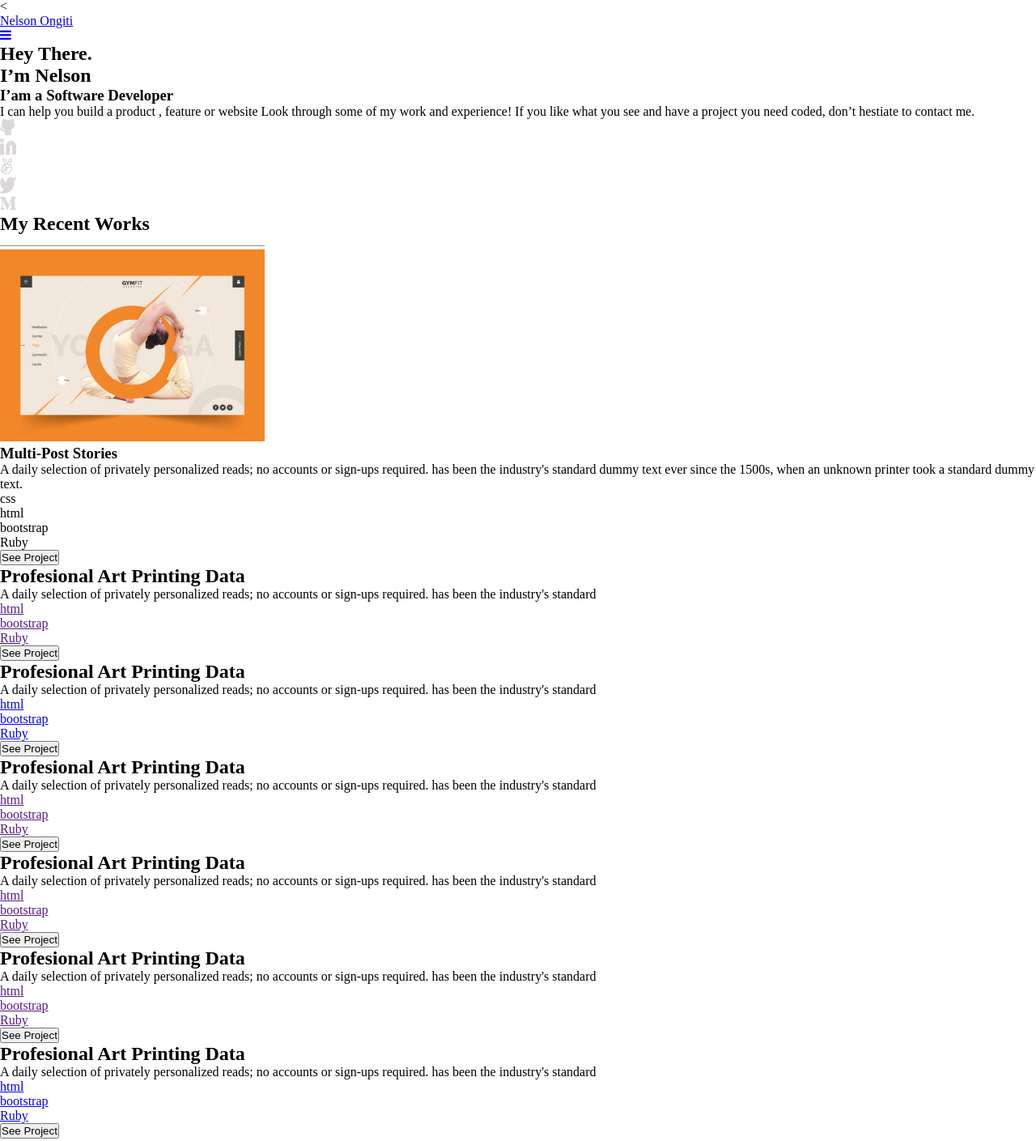
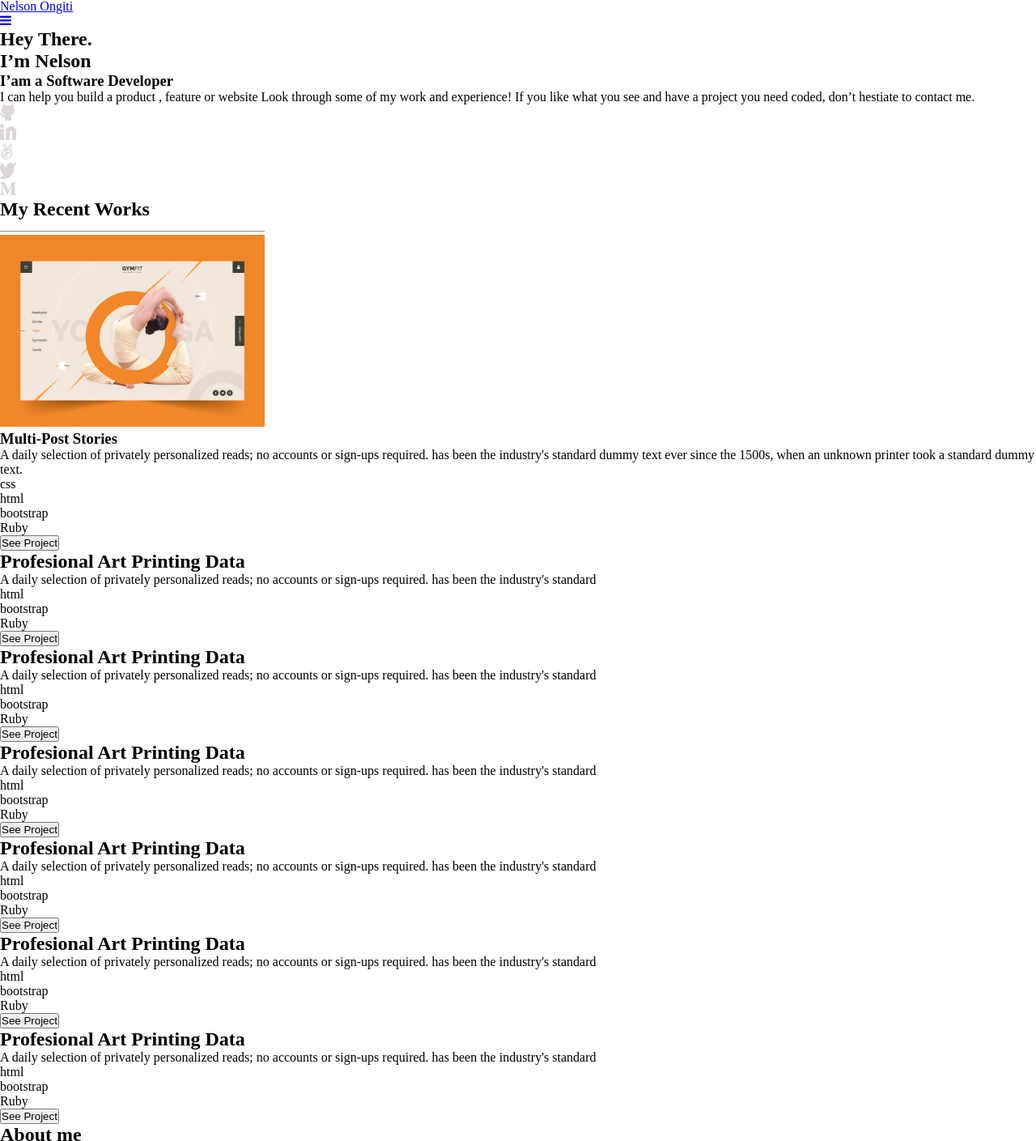
Before and after one commit to MicroverseNelson/MyPortfolio, a website: page index.html in a window 1280 px wide. Shown: the part 1-1410 px from the top of the page at 81% size. Drawn offline with Linux system fonts and the light colour scheme; a web font is replaced by a local one.

Commit message:
refactored html and css to meet the webhint and lint standards

```diff
--- a/index.html
+++ b/index.html
@@ -6,7 +6,7 @@
     <meta name="viewport" content="width=device-width, initial-scale=1.0" />
     <title>Portfolio</title>
     <link rel="stylesheet" href="https://cdnjs.cloudflare.com/ajax/libs/font-awesome/4.7.0/css/font-awesome.min.css">
-    <<link rel="preconnect" href="https://fonts.googleapis.com">
+    <link rel="preconnect" href="https://fonts.googleapis.com">
     <link rel="preconnect" href="https://fonts.gstatic.com" crossorigin>
     <link href="https://fonts.googleapis.com/css2?family=Crete+Round&family=Inter:wght@100&family=Meera+Inimai&family=Roboto:wght@700&display=swap" rel="stylesheet">
     <link rel="stylesheet" href="main.css">
@@ -33,10 +33,10 @@
         need coded, don’t hestiate to contact me.
       </p>
       <ul class="hero-social-links">
-        <a href="#"><li><img src="./images/Footericons/1.png" alt="" /></li></a>
-        <a href=""><li><img src="./images/Footericons/2.png" alt="" /></li></a>
-        <a href=""><li><img src="./images/Footericons/3.png" alt="" /></li></a>
-        <a href=""><li><img src="./images/Footericons/4.png" alt="" /></li></a>
+        <li><img src="./images/Footericons/1.png" alt="" /></li>
+        <li><img src="./images/Footericons/2.png" alt="" /></li>
+        <li><img src="./images/Footericons/3.png" alt="" /></li>
+       <li><img src="./images/Footericons/4.png" alt="" /></li>
         <li><img src="./images/Footericons/5.png" alt="" /></li>
       </ul>
     </section>
@@ -70,9 +70,9 @@
           sign-ups required. has been the industry's standard
         </p>
         <ul class="project-item-links" >
-          <a href=""><li>html</li></a>
-          <a href=""><li>bootstrap</li></a>
-          <a href=""><li>Ruby</li></a>
+          <li>html</li>
+          <li>bootstrap</li>
+          <li>Ruby</li>
         </ul>
         <button class="project-item-btn" type="submit">See Project</button>
       </div>
@@ -83,9 +83,9 @@
           sign-ups required. has been the industry's standard
         </p>
         <ul class="project-item-links">
-          <a href="#"><li>html</li></a>
-          <a href="#"><li>bootstrap</li></a>
-          <a href="#"><li>Ruby</li></a>
+          <li>html</li>
+          <li>bootstrap</li>
+          <li>Ruby</li>
         </ul>
         <button class="project-item-btn" type="submit">See Project</button>
       </div>
@@ -96,9 +96,9 @@
           sign-ups required. has been the industry's standard
         </p>
         <ul class="project-item-links">
-          <a href=""><li>html</li></a>
-          <a href=""><li>bootstrap</li></a>
-          <a href=""><li>Ruby</li></a>
+          <li>html</li>
+          <li>bootstrap</li>
+          <li>Ruby</li>
         </ul>
         <button class="project-item-btn" type="submit">See Project</button>
       </div>
@@ -109,9 +109,9 @@
           sign-ups required. has been the industry's standard
         </p>
         <ul class="project-item-links">
-          <a href=""><li>html</li></a>
-          <a href=""><li>bootstrap</li></a>
-          <a href=""><li>Ruby</li></a>
+          <li>html</li>
+          <li>bootstrap</li>
+          <li>Ruby</li>
         </ul>
         <button class="project-item-btn" type="submit">See Project</button>
       </div>
@@ -122,9 +122,9 @@
           sign-ups required. has been the industry's standard
         </p>
         <ul class="project-item-links">
-          <a href=""><li>html</li></a>
-          <a href=""><li>bootstrap</li></a>
-          <a href=""><li>Ruby</li></a>
+          <li>html</li>
+          <li>bootstrap</li>
+          <li>Ruby</li>
         </ul>
         <button class="project-item-btn" type="submit">See Project</button>
       </div>
@@ -135,9 +135,9 @@
           sign-ups required. has been the industry's standard
         </p>
         <ul class="project-item-links">
-          <a href="#"><li>html</li></a>
-          <a href="#"><li>bootstrap</li></a>
-          <a href="#"><li>Ruby</li></a>
+          <li>html</li>
+          <li>bootstrap</li>
+          <li>Ruby</li>
         </ul>
         <button class="project-item-btn" type="submit">See Project</button>
       </div>
@@ -189,6 +189,7 @@
     </section>
 
     <section class="contact-form-section">
+      <h2>Get In Touch</h2>
       <div class="form-text">
         <p>
           I'm always <br>interested in hearing <br>about new projects,<br>
@@ -208,18 +209,19 @@
     <footer class="footer-links">
 
       <ul class="footer-social-links">
-        <a href="#"><i class="fa fa-github" aria-hidden="true"></i></a>
-        <a href="#"><i class="fa fa-linkedin" aria-hidden="true"></i></a>
-        <a href="#"><i class="fa fa-angellist" aria-hidden="true"></i></a>
-        <a href="#"><i class="fa fa-twitter" aria-hidden="true"></i></a>
-        <a href="#"><i class="fa fa-medium" aria-hidden="true"></i></a>
-      </ul>
-
-    </footer>
+        <li><i class="fa fa-github" aria-hidden="true"></i></li>
+        <li><i class="fa fa-linkedin" aria-hidden="true"></i></li>
+        <li><i class="fa fa-angellist" aria-hidden="true"></i></li>
+        <li><i class="fa fa-angellist" aria-hidden="true"></i></li>
+        <li><i class="fa fa-twitter" aria-hidden="true"></i></li>
+        <li><i class="fa fa-medium" aria-hidden="true"></i></li>
 
 
 
 
 
+      </ul>
+
+    </footer>
   </body>
 </html>
--- a/main.css
+++ b/main.css
@@ -269,6 +269,12 @@
     padding: 0 16px 20px 16px;
   }
 
+  .contact-form-section h2{
+    padding-bottom: 30px;
+    color: #091e42;
+    font-size: 36px;
+  }
+
   .contact-form-section .form-text p {
     font-family: 'Meera Inimai', sans-serif;
     font-weight: 900;
```
